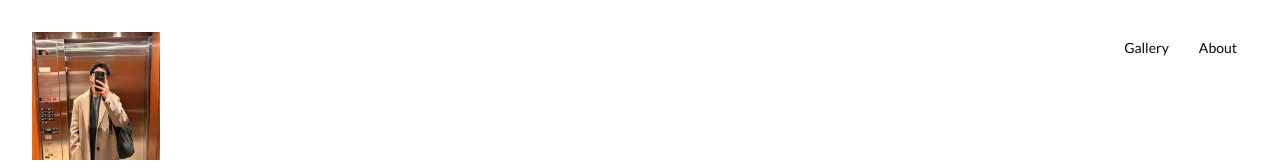
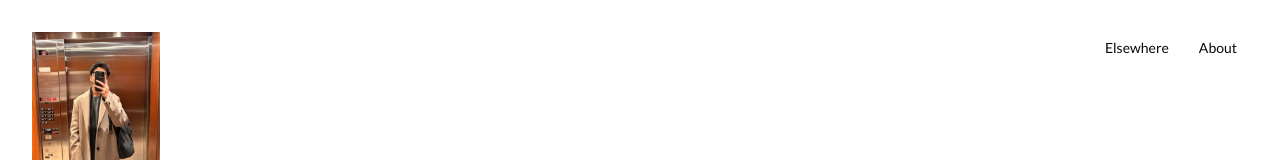
Before and after one commit to yashsehgal/personal-website, a Next.js app: page / in a window 1280 px wide. Shown: the top 162 px of the page. Built offline with nearby package versions, Linux system fonts and the light colour scheme; a web font is replaced by a local one.

Commit message:
Add dropdown menu for navigation in Home component; replace "Gallery" button with a dropdown containing multiple options for improved user experience.

```diff
--- a/app/page.tsx
+++ b/app/page.tsx
@@ -9,6 +9,12 @@ import { MailIcon } from "@hugeicons/core-free-icons";
 import { YASH_CONTACT_EMAIL } from "@/common/contact";
 import { motion } from "framer-motion";
 import { useState } from "react";
+import {
+  DropdownMenu,
+  DropdownMenuContent,
+  DropdownMenuItem,
+  DropdownMenuTrigger,
+} from "@/components/ui/dropdown-menu";
 
 export default function Home() {
   const [isHovered, setIsHovered] = useState<boolean>(false);
@@ -54,7 +60,17 @@ export default function Home() {
         </div>
         {/* NAVIGATION SECTION */}
         <div className="flex items-center justify-end gap-2">
-          <Button variant="ghost">Gallery</Button>
+          <DropdownMenu>
+            <DropdownMenuTrigger asChild>
+              <Button variant="ghost">Elsewhere</Button>
+            </DropdownMenuTrigger>
+            <DropdownMenuContent>
+              <DropdownMenuItem>Cafes</DropdownMenuItem>
+              <DropdownMenuItem>Gallery</DropdownMenuItem>
+              <DropdownMenuItem>Music</DropdownMenuItem>
+              <DropdownMenuItem>Writings</DropdownMenuItem>
+            </DropdownMenuContent>
+          </DropdownMenu>
           <Button variant="ghost">About</Button>
         </div>
       </header>
```
